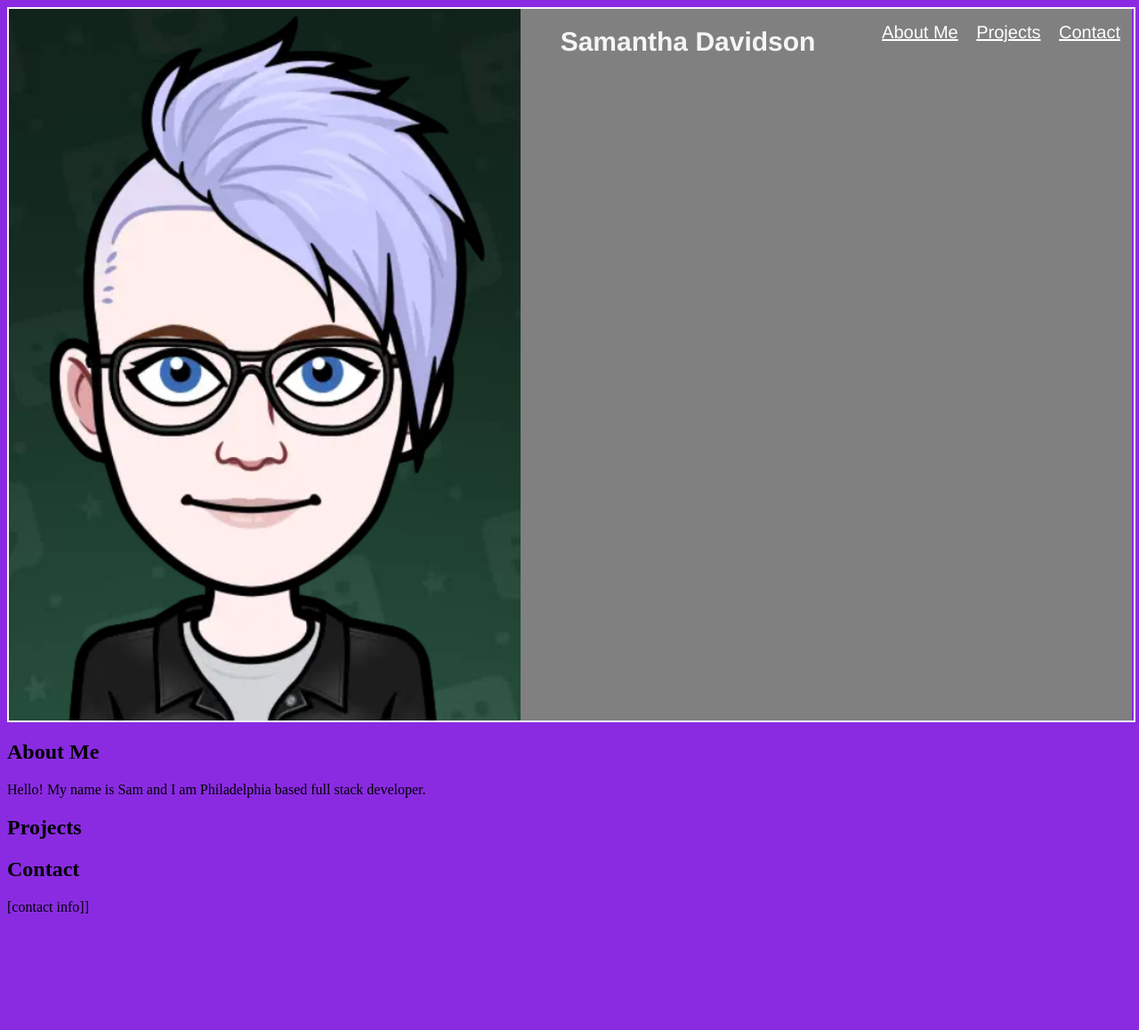
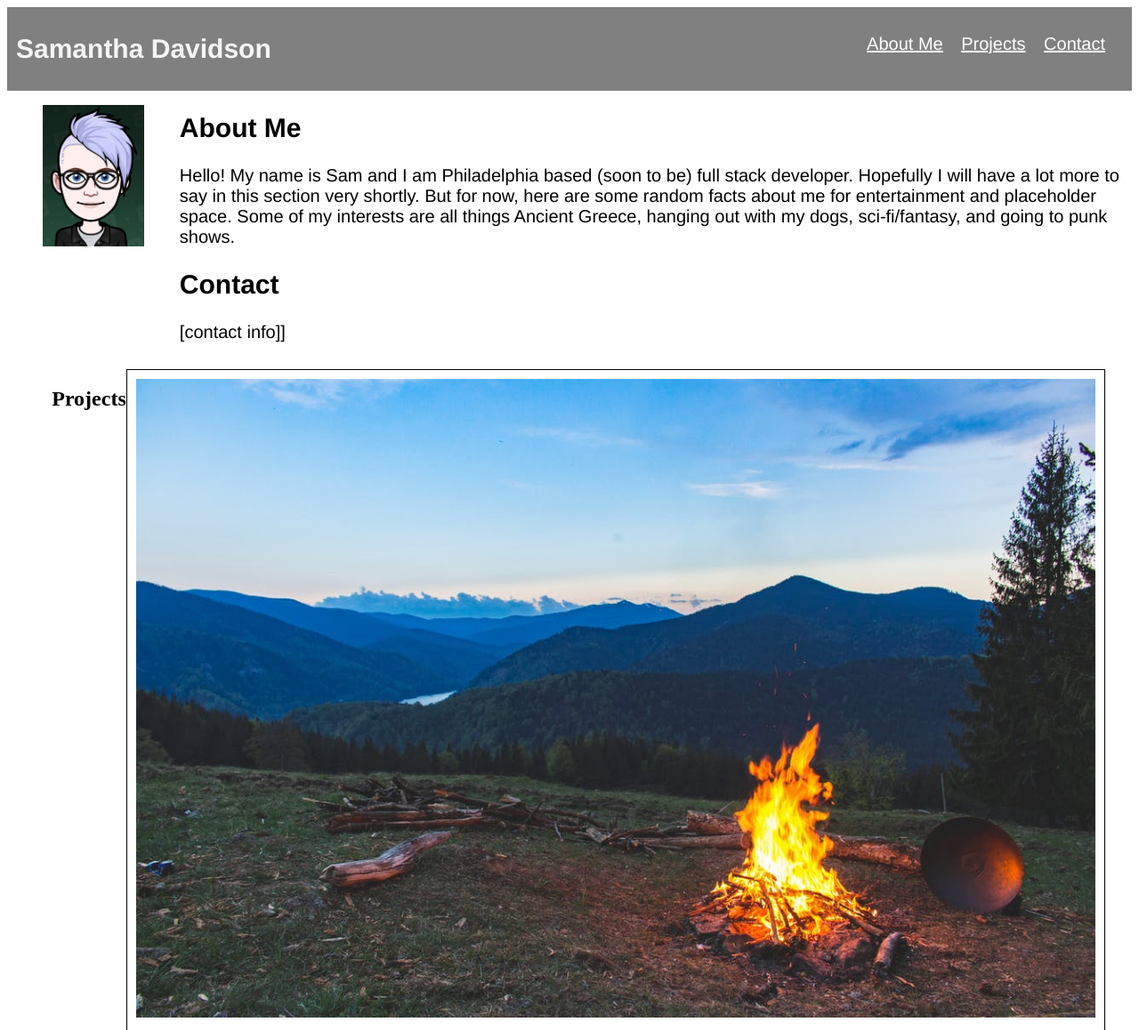
Before and after one commit to SamanthaJaneDavidson/Portfolio, a plain HTML site: page index.html in a window 1280 px wide. Shown: the top 1158 px of the page at 89% size. Before the commit the page ends 1045 px from the top, so only its background shows below. Drawn offline with Linux system fonts and the light colour scheme.

Commit message:
Updated CSS for images

```diff
--- a/assets/css/style.css
+++ b/assets/css/style.css
@@ -2,16 +2,20 @@ body {
    /*background-image: url("./assets/images/digital-background-with-cybernetic-particles.jpg");*/
 }
 
+* {
+    box-sizing: border-box;
+}
+
 body {
-    background-color: blueviolet;
+    background-color: white;
 }
 
 header {
-    padding: 0px;
-    margin: 0px;
+    padding: 10px;
     font-family: 'Franklin Gothic Medium', 'Arial Narrow', Arial, sans-serif;
     background-color: gray;
     color: whitesmoke;
+    height: fit-content;
 }
 
 header h1 {
@@ -19,22 +23,36 @@ header h1 {
     font-size: 30px;
 }
 
-.sam-info {
-    display: flex;
-    flex-direction: row;
-    justify-content: space-between;
-    width: 100%;
-    height: 100vh;
-    margin: 0 auto;
-    border-style: solid;
-    border-width: 2px;
+.sam-avatar {
+
 }
 
 img {
-    max-width: 50%;
+    max-width: 100%;
     height: auto;
 }
 
+#profile-info {
+    display: flex;
+    justify-content: space-between;
+    flex-direction: row;
+}
+
+.sam-info {
+    font-family: 'Franklin Gothic Medium', 'Arial Narrow', Arial, sans-serif;
+    color: black;
+    font-size: 20px;
+
+}
+.about-contact {
+    margin: 0;
+    float: right;
+    width: 75%;
+    height: 100%;
+    font-family: 'Franklin Gothic Medium', 'Arial Narrow', Arial, sans-serif;
+    background: white
+
+}
 
 a {
 
@@ -44,7 +62,7 @@ a {
 }
 
 #links  {
-    padding: 15px;
+    padding: 20px;
     float: right;
     font-family: 'Franklin Gothic Medium', 'Arial Narrow', Arial, sans-serif;
     font-size: 20px;
@@ -53,18 +71,46 @@ a {
     margin-left: 0px;
 
 }
-.content {
+
+main {
+    display: flex;
+    flex-direction: row;
+    justify-content: center;
+    flex-wrap: wrap;
+    align-content: space-between;
+    width: 100%;
+    height: 100%;
+    border: 10px;
+    margin: 10px;
 
 }
 
-.about-me {
-
+#camping {
+    flex: 0 0 1100px;
+    padding: 10px;
+    text-align: center;
+    border-style: solid;
+    border-width: 1px;
 }
 
-.projects {
-
+#rock-concert {
+    flex: 0 0 500px;
+    padding: 10px;
+    text-align: center;
+    border-style: solid;
+    border-width: 1px;
 }
-
-.contact {
-
+#dogs {
+    flex: 0 0 800px;
+    padding: 10px;
+    text-align: center;
+    border-style: solid;
+    border-width: 1px;
 }
+#cocktails {
+    flex: 0 0 800px;
+    padding: 10px;
+    text-align: center;
+    border-style: solid;
+    border-width: 1px;
+}
--- a/index.html
+++ b/index.html
@@ -10,8 +10,6 @@
 
 <body>
     <header>
-        <div class="sam-info">
-            <img src="./assets/images/Avatar.png" alt="Sam's Avatar">
         <h1>Samantha Davidson</h1>
             <nav id="links">
                 <li>
@@ -20,18 +18,23 @@
                     <a href="#contact">Contact</a>
                 </li>
             </nav>
-        </div>
     </header>
 
-<main class="content">
+<div id="profile-info">
+
+<section>
+    <figure id="sam-avatar">
+        <img src="./assets/images/Avatar.png" alt="Sam's Avatar">
+    </figure>
+</section>
+
+
+<aside class="sam-info">
 
     <section id="about-me">
         <h2>About Me</h2>
-        <p>Hello! My name is Sam and I am Philadelphia based full stack developer. </p>
-    </section>
-
-    <section id="projects">
-        <h2>Projects</h2>
+        <p>Hello! My name is Sam and I am Philadelphia based (soon to be) full stack developer. Hopefully I will have a lot more to say in this section very shortly. But for now, here are some random facts about me for entertainment and placeholder space. Some of my interests are all things Ancient Greece, hanging out with my dogs, sci-fi/fantasy, and going to punk shows.
+        </p>
     </section>
 
     <section id="contact">
@@ -39,11 +42,31 @@
         <p>[contact info]]</p>
     </section>
 
+</aside>
+
+</div>
+
+<main>
+    <Section>
+    <h2>Projects</h2>
+    </Section>
+    <section id="camping">
+        <img src="./assets/images/camping2.jpeg" alt="Camping Placeholder">
+    </section>
+
+    <section id="rock-concert">
+        <img src="./assets/images/rock-concert.avif" alt="Rock Concert Placeholder">
+    </section>
+
+    <section id="dogs">
+        <img src="./assets/images/dogs.avif" alt="Dog Placeholder">
+    </section>
+
+    <section id="cocktails">
+        <img src="./assets/images/cocktails.jpg" alt="Cocktails Placeholder">
+    </section>
+
 </main>
-
-<aside>
-
-</aside>
 
 </body>
 </html>
```
Also changed, not shown: assets/images/dog-head-cat-heads.jpg (deleted), assets/images/dogs.avif (added), assets/images/rock-concert.avif (added), assets/images/rock-concert.jpg (deleted). Lines whose indentation alone changed are shown as unchanged.
